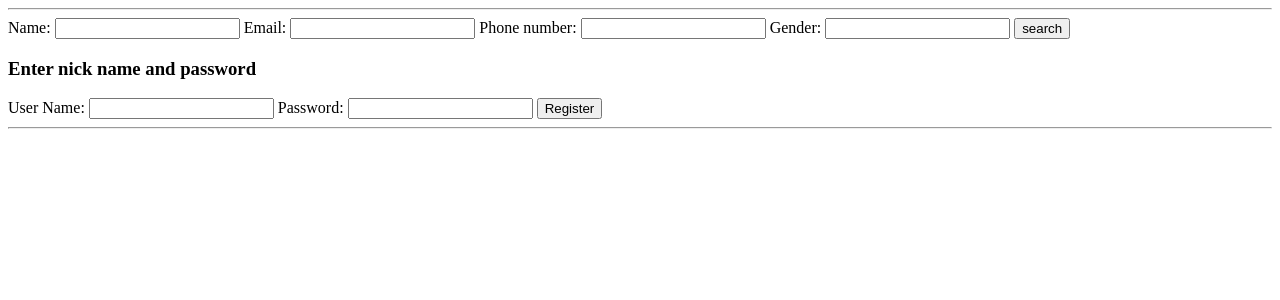
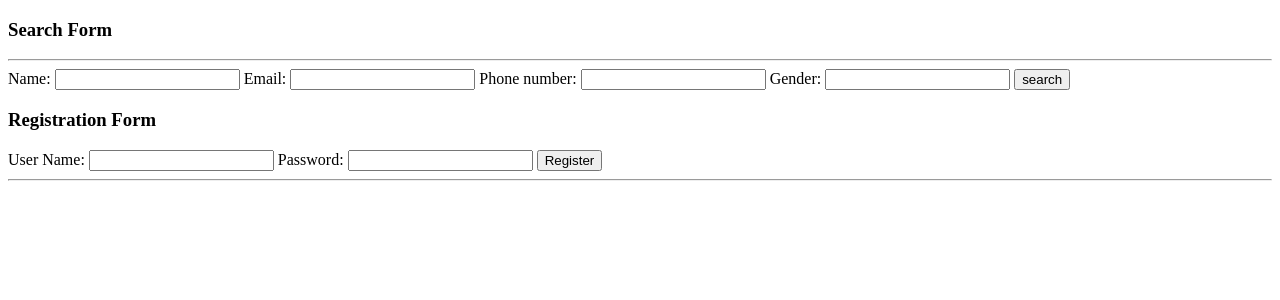
Before and after one commit to oritRabani/Orit.Rabani_backend, a Flask app: page /assignment9 in a window 1280 px wide. Shown: the part 36-336 px from the top of the page. Run offline with Flask 2, Linux system fonts and the light colour scheme.

Commit message:
added assignment 9

```diff
--- a/HomeAssignments/app.py
+++ b/HomeAssignments/app.py
@@ -32,11 +32,11 @@ def thanks():
 
 # assignment 9 - forms
 # dictionary of users
-users = {'user1': {'name':'Orit', 'email': 'oritrab@post.bgu.ac.il', 'phoneNumber':'0526606415'},
-         'user2': {'name':'Nadav', 'email': 'Nadav@post.bgu.ac.il', 'phoneNumber':'0526606416'},
-         'user3': {'name':'Ruth', 'email': 'ruth@post.bgu.ac.il', 'phoneNumber':'0526606417'},
-         'user4': {'name':'Yuval', 'email': 'yuval@post.bgu.ac.il', 'phoneNumber':'0526606418'},
-         'user5': {'name':'Galya', 'email': 'Galya@post.bgu.ac.il', 'phoneNumber':'0526606419'}}
+users = {'user1': {'name':'Orit', 'email': 'oritrab@post.bgu.ac.il', 'phoneNumber':'0526606415','gender': 'F'},
+         'user2': {'name':'Nadav', 'email': 'Nadav@post.bgu.ac.il', 'phoneNumber':'0526606416','gender': 'M'},
+         'user3': {'name':'Ruth', 'email': 'ruth@post.bgu.ac.il', 'phoneNumber':'0526606417','gender': 'F'},
+         'user4': {'name':'Yuval', 'email': 'yuval@post.bgu.ac.il', 'phoneNumber':'0526606418','gender': 'M'},
+         'user5': {'name':'Galya', 'email': 'Galya@post.bgu.ac.il', 'phoneNumber':'0526606419','gender': 'F'}}
 
 @app.route('/logout')
 def log_out():
@@ -48,14 +48,18 @@ def assign_9():
     if request.method == 'GET':
         if 'user_name' in request.args:
             user_name = request.args['user_name']
-            email = request.args['email']
-            phone = request.args['phone']
-            gender = request.args['gender']
-
             if user_name == "":
                 return render_template('assignment9.html', all_users = users)
             else:
-                return render_template('assignment9.html', u_name = user_name, u_email = email, u_phone = phone, u_gender = gender)
+                # email = request.args['email']
+                # phone = request.args['phone']
+                # gender = request.args['gender']
+                for u_id, u_info in users.items():
+                    if u_info['name'] == user_name:
+                        email = u_info['email']
+                        phone = u_info['phoneNumber']
+                        gender = u_info['gender']
+                        return render_template('assignment9.html', u_name = user_name, u_email = email, u_phone = phone, u_gender = gender)
         return render_template('assignment9.html')
     if request.method == 'POST':
         nick_name = request.form['nickName']
--- a/HomeAssignments/templates/assignment9.html
+++ b/HomeAssignments/templates/assignment9.html
@@ -4,6 +4,7 @@
 
 {% block mainContent %}
     <div class="searchForm">
+    <h3> Search Form</h3>
         <form action="/assignment9" >
             <hr>
             Name: <input name= "user_name" type="text">
@@ -14,14 +15,8 @@
         </form>
         {% if u_name %}
             <h3> User Name: {{ u_name }}</h3>
-        {% endif %}
-           {% if u_email %}
             <h3> Email: {{ u_email }}</h3>
-        {% endif %}
-        {% if u_phone %}
             <h3> Phone number: {{ u_phone }}</h3>
-        {% endif %}
-        {% if u_gender %}
             <h3> Gender: {{ u_gender }}</h3>
         {% endif %}
         {% if all_users %}
@@ -39,7 +34,7 @@
      {% if session.nick_name %}
          <h3> Welcome {{ session.nick_name | default('geust',true) }} !</h3>
      {% else %}
-         <h3> Enter nick name and password</h3>
+         <h3> Registration Form </h3>
          <form action="/assignment9" method="post">
             User Name: <input name= "nickName" type="text">
             Password: <input name= "password" type="password">
```
